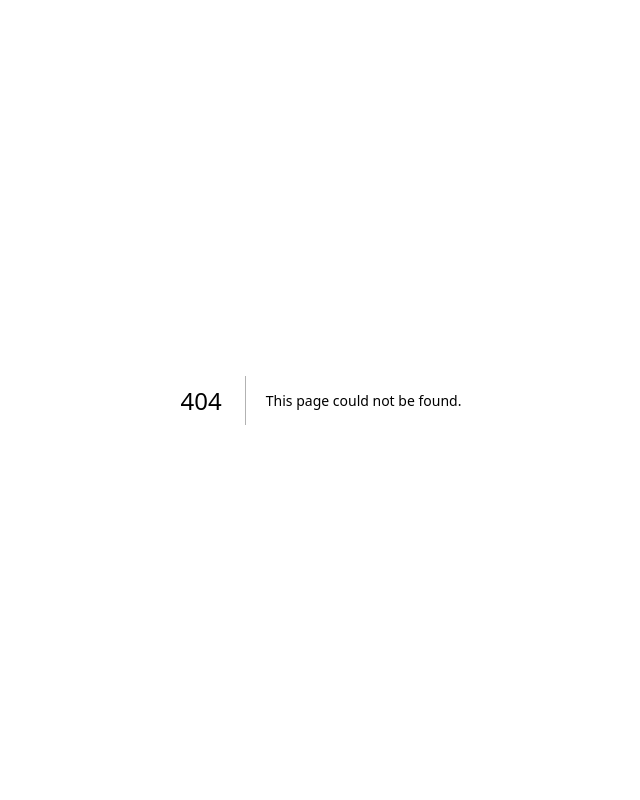
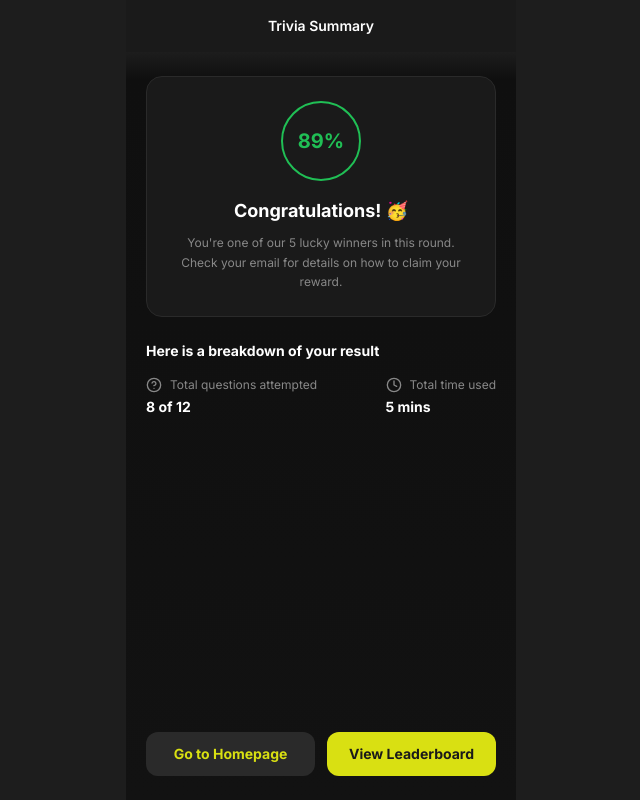
Before and after one commit to DaSpunk778/trivia-flow, a Next.js app: page /submit in a window 1280 px wide. Before the commit this address had no page. Shown: the whole page, without its empty margins (319-959 px from the left). Built offline with nearby package versions, Linux system fonts and the light colour scheme.

Commit message:
updated file

```diff
--- a/app/landing/page.tsx
+++ b/app/landing/page.tsx
@@ -98,7 +98,7 @@ export default function LandingPage() {
           </div>
 
           {/** view all predictions */}
-          <button className="text-sm mt-4 self-center rounded-full border border-white px-5 py-1 text-[14px] font-medium text-white transition-colors hover:bg-white/5 active:bg-white/10">
+          <button className="text-sm mt-4 self-center rounded-full border border-[#E9E9E9] px-5 py-1 text-[14px] font-medium text-[#E9E9E9] transition-colors hover:bg-white/5 active:bg-white/10">
             View all predictons
           </button>
 
--- a/app/question/page.tsx
+++ b/app/question/page.tsx
@@ -69,7 +69,7 @@ const questions = [
 
 const letters = ["A", "B", "C", "D"]
 
-export default function QuestionsPage() {
+export default function QuestionPage() {
   const router = useRouter()
   const [currentIndex, setCurrentIndex] = useState(0)
   const [selectedOption, setSelectedOption] = useState<number | null>(null)
@@ -81,7 +81,7 @@ export default function QuestionsPage() {
 
   const handleNext = () => {
     if (isLastQuestion) {
-      router.push("/trivia-summary")
+      router.push("/submit")
     } else {
       setCurrentIndex(currentIndex + 1)
       setSelectedOption(null)
--- /dev/null
+++ b/app/submit/page.tsx
@@ -0,0 +1,139 @@
+"use client"
+
+import { useState } from "react"
+import { useRouter } from "next/navigation"
+import { HelpCircle, Clock } from "lucide-react"
+
+type ResultState = "high" | "medium" | "low"
+
+const resultConfig = {
+  high: {
+    percentage: "89%",
+    color: "#20BF55",
+    heading: "Congratulations! 🥳",
+    description: "You're one of our 5 lucky winners in this round. Check your email for details on how to claim your reward.",
+    attempted: "8 of 12",
+    time: "5 mins",
+  },
+  medium: {
+    percentage: "50%",
+    color: "#E5C907",
+    heading: "Great Job! 👍",
+    description: "Keep going! You surpassed 25 other players and climbed the leaderboard.",
+    attempted: "5 of 12",
+    time: "8 mins",
+  },
+  low: {
+    percentage: "20%",
+    color: "#FF7366",
+    heading: "Almost! 😢",
+    description: "Better luck next time. View your current ranking on the leaderboard.",
+    attempted: "5 of 12",
+    time: "8 mins",
+  },
+}
+
+export default function SubmitPage() {
+  const router = useRouter()
+  const [resultState, setResultState] = useState<ResultState>("high")
+
+  const result = resultConfig[resultState]
+
+  const handleNext = () => {
+    if (resultState === "high") {
+      setResultState("medium")
+    } else if (resultState === "medium") {
+      setResultState("low")
+    } else {
+      router.push("/leaderboard")
+    }
+  }
+
+  return (
+    <div className="min-h-screen bg-linear-to-b from-[#3A3A3A] via-[#0F0F0F] via-10% to-[#121212] text-white flex flex-col items-center">
+      <div className="w-full max-w-[390px] flex flex-col min-h-screen">
+
+        {/* Header */}
+        <div className="sticky top-0 z-50 bg-[#1A1A1A] flex items-center justify-center px-5 py-4">
+          <h1 className="text-sm font-semibold text-white">Trivia Summary</h1>
+        </div>
+
+        {/* Content */}
+        <div className="flex flex-col flex-1 px-5 pt-6">
+
+          {/* Result Card */}
+          <div className="bg-[#1A1A1A] border border-[#2A2A2A] rounded-2xl p-6 flex flex-col items-center text-center mb-6">
+
+            {/* Percentage Circle */}
+            <div
+              className="w-20 h-20 rounded-full border-2 flex items-center justify-center mb-4"
+              style={{ borderColor: result.color }}
+            >
+              <span className="text-xl font-bold" style={{ color: result.color }}>
+                {result.percentage}
+              </span>
+            </div>
+
+            {/* Heading */}
+            <h2 className="text-white text-lg font-bold mb-2">
+              {result.heading}
+            </h2>
+
+            {/* Description */}
+            <p className="text-[#888888] text-xs leading-relaxed">
+              {result.description}
+            </p>
+
+          </div>
+
+          {/* Breakdown Section */}
+          <h3 className="text-white text-sm font-bold mb-4">
+            Here is a breakdown of your result
+          </h3>
+
+          <div className="flex items-start justify-between mb-8">
+
+            {/* Questions Attempted */}
+            <div className="flex flex-col gap-1">
+              <div className="flex items-center gap-2">
+                <HelpCircle className="w-4 h-4 text-[#888888]" />
+                <span className="text-[#888888] text-xs">Total questions attempted</span>
+              </div>
+              <span className="text-white text-sm font-bold">{result.attempted}</span>
+            </div>
+
+            {/* Time Used */}
+            <div className="flex flex-col gap-1">
+              <div className="flex items-center gap-2">
+                <Clock className="w-4 h-4 text-[#888888]" />
+                <span className="text-[#888888] text-xs">Total time used</span>
+              </div>
+              <span className="text-white text-sm font-bold">{result.time}</span>
+            </div>
+
+          </div>
+
+          {/* Spacer */}
+          <div className="flex-1" />
+
+          {/* Bottom Buttons */}
+          <div className="flex gap-3 mb-6">
+            <button
+              onClick={() => router.push("/landing")}
+              className="flex-1 bg-[#2A2A2A] text-[#D9E012] font-bold text-sm py-3 rounded-xl transition-all duration-200 active:scale-[0.98]"
+            >
+              Go to Homepage
+            </button>
+            <button
+              onClick={handleNext}
+              className="flex-1 bg-[#D9E012] text-[#1A1A1A] font-bold text-sm py-3 rounded-xl transition-all duration-200 hover:bg-[#c2ca10] active:scale-[0.98]"
+            >
+              View Leaderboard
+            </button>
+          </div>
+
+        </div>
+      </div>
+    </div>
+  )
+}
```
